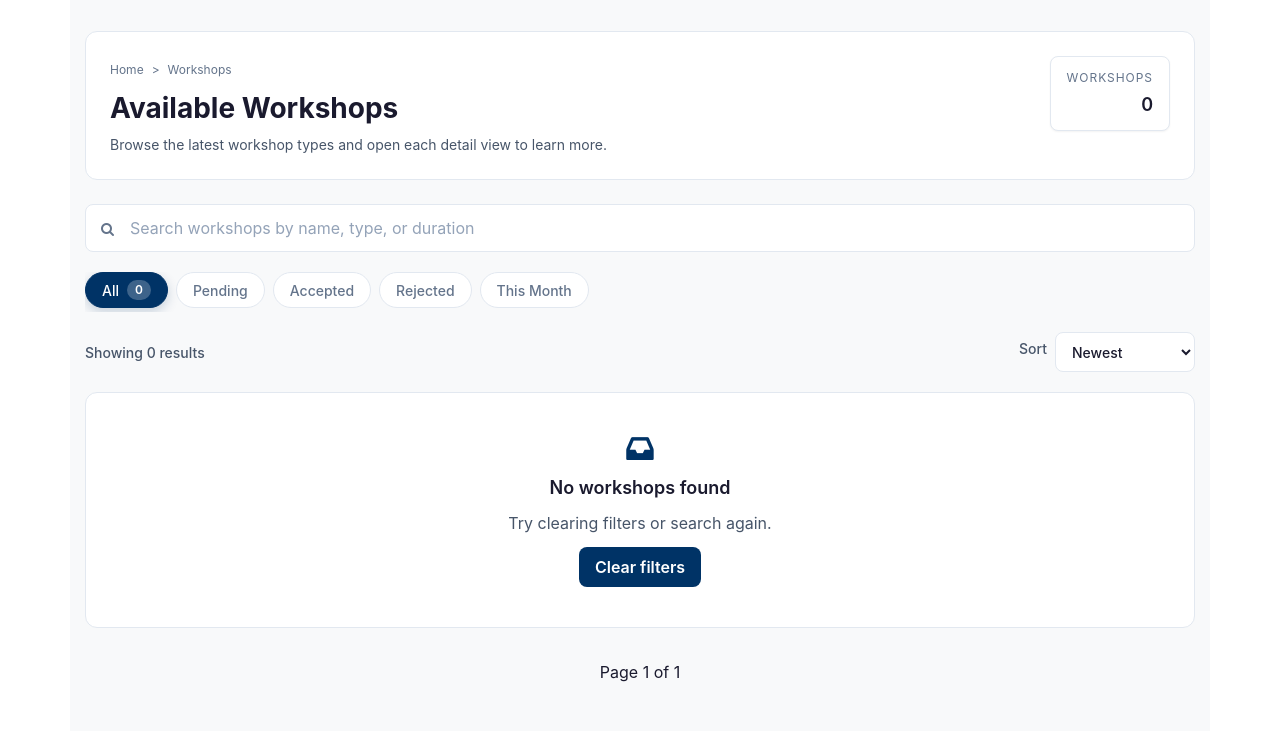
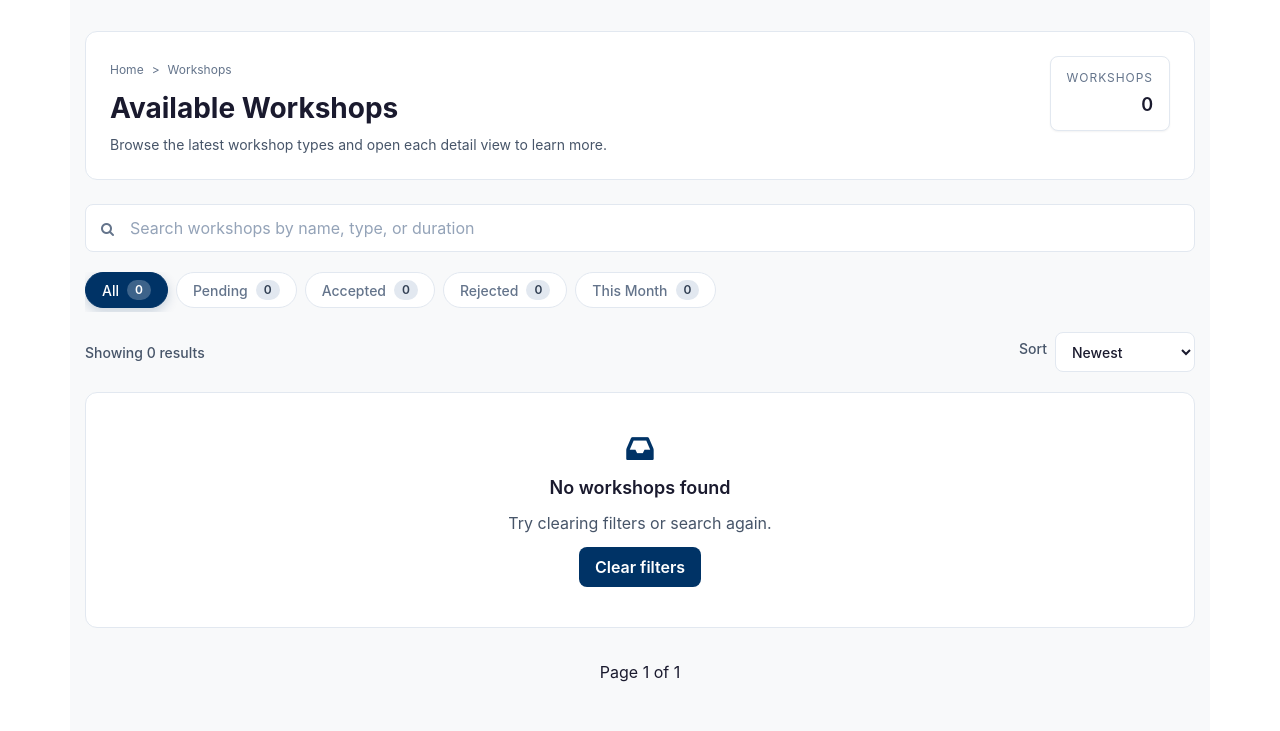
Before and after one commit to shivani-i-i/fossee-workshop-booking-ui, a Django app: page /workshop/types/ in a window 1280 px wide. Shown: the part 81-812 px from the top of the page. Run offline with Django 3.2, Linux system fonts and the light colour scheme; data that the repository does not hold is empty; some libraries are stand-ins or nearby versions.

Commit message:
fix  logic

```diff
--- a/workshop_app/templates/workshop_app/workshop_type_list.html
+++ b/workshop_app/templates/workshop_app/workshop_type_list.html
@@ -45,15 +45,19 @@
             </a>
             <a class="workshop-chip{% if request.GET.filter == 'pending' %} is-active{% endif %}" href="?filter=pending{% if request.GET.q %}&q={{ request.GET.q|urlencode }}{% endif %}">
                 <span>Pending</span>
+                <span class="workshop-chip__count">0</span>
             </a>
             <a class="workshop-chip{% if request.GET.filter == 'accepted' %} is-active{% endif %}" href="?filter=accepted{% if request.GET.q %}&q={{ request.GET.q|urlencode }}{% endif %}">
                 <span>Accepted</span>
+                <span class="workshop-chip__count">0</span>
             </a>
             <a class="workshop-chip{% if request.GET.filter == 'rejected' %} is-active{% endif %}" href="?filter=rejected{% if request.GET.q %}&q={{ request.GET.q|urlencode }}{% endif %}">
                 <span>Rejected</span>
+                <span class="workshop-chip__count">0</span>
             </a>
             <a class="workshop-chip{% if request.GET.filter == 'this-month' %} is-active{% endif %}" href="?filter=this-month{% if request.GET.q %}&q={{ request.GET.q|urlencode }}{% endif %}">
                 <span>This Month</span>
+                <span class="workshop-chip__count">0</span>
             </a>
         </div>
 
```
